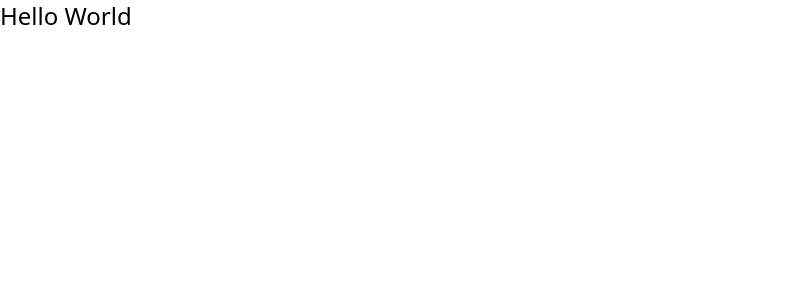
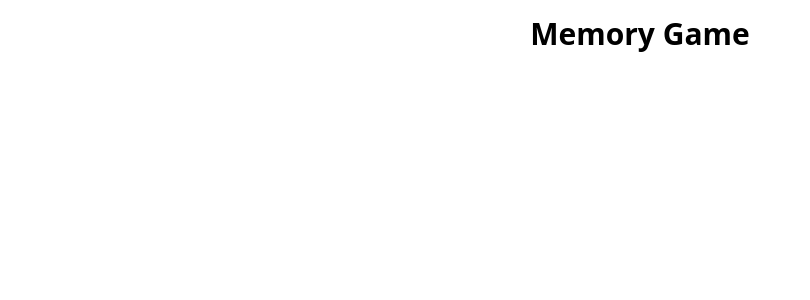
Before and after one commit to JoshDevHub/Memory-Game, a React (Vite) app: page / in a window 1280 px wide. Shown: the top 300 px of the page, without its empty margins (0-810 px from the left). Built offline with nearby package versions, Linux system fonts and the light colour scheme.

Commit message:
feat: create basic `Header` component

```diff
--- a/src/App.jsx
+++ b/src/App.jsx
@@ -1,9 +1,11 @@
 import "./index.css";
+
+import Header from "./components/Header";
 
 function App() {
   return (
     <div>
-      <h1 className="text-2xl">Hello World</h1>
+      <Header />
     </div>
   );
 }
--- /dev/null
+++ b/src/components/Header.jsx
@@ -0,0 +1,7 @@
+export default function Header() {
+  return (
+    <header className="flex justify-center p-4">
+      <h1 className="text-3xl font-bold">Memory Game</h1>
+    </header>
+  )
+}
```
